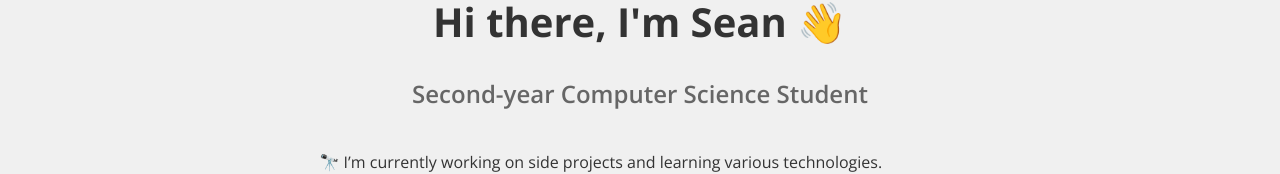
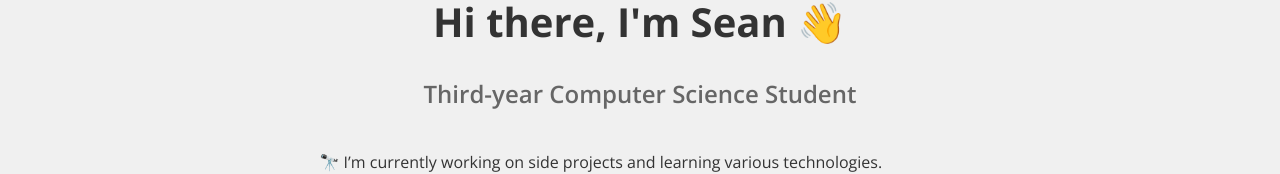
Before and after one commit to Seanpesis/my-portfolio, a React (Create React App) app: page / in a window 1280 px wide. Shown: the part 339-513 px from the top of the page. Built offline with nearby package versions, Linux system fonts and the light colour scheme.

Commit message:
עדכון הקוד המלא עם השינויים האחרונים

```diff
--- a/src/components/Hero.js
+++ b/src/components/Hero.js
@@ -7,10 +7,10 @@ function Hero() {
       <div className="container">
         <img src="/images/profile.png" alt="Sean Pesis" />
         <h1>Hi there, I'm Sean 👋</h1>
-        <h2>Second-year Computer Science Student</h2>
+        <h2>Third-year Computer Science Student</h2>
         <p>
           🔭 I’m currently working on side projects and learning various technologies.<br />
-          🎓 Studying Computer Science (BSc, 2nd year).<br />
+          🎓 Studying Computer Science (BSc, 3rd year).<br />
           👀 Looking to collaborate on CI/CD pipeline, Jenkins, Kubernetes, and Python projects.<br />
           🤔 Seeking guidance in open-source contributions and problem-solving challenges.<br />
           💬 Feel free to ask me about software development, debugging, or game design.
```
